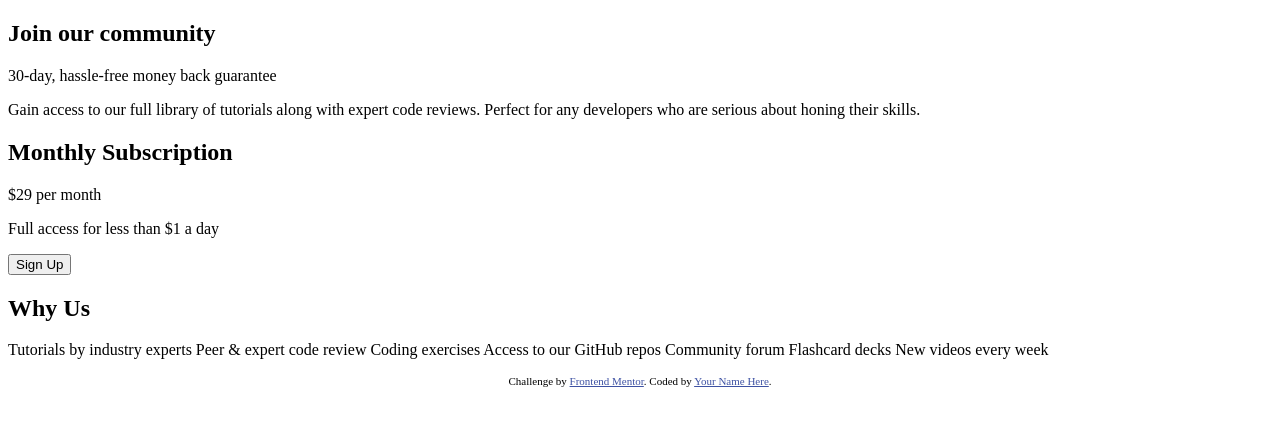
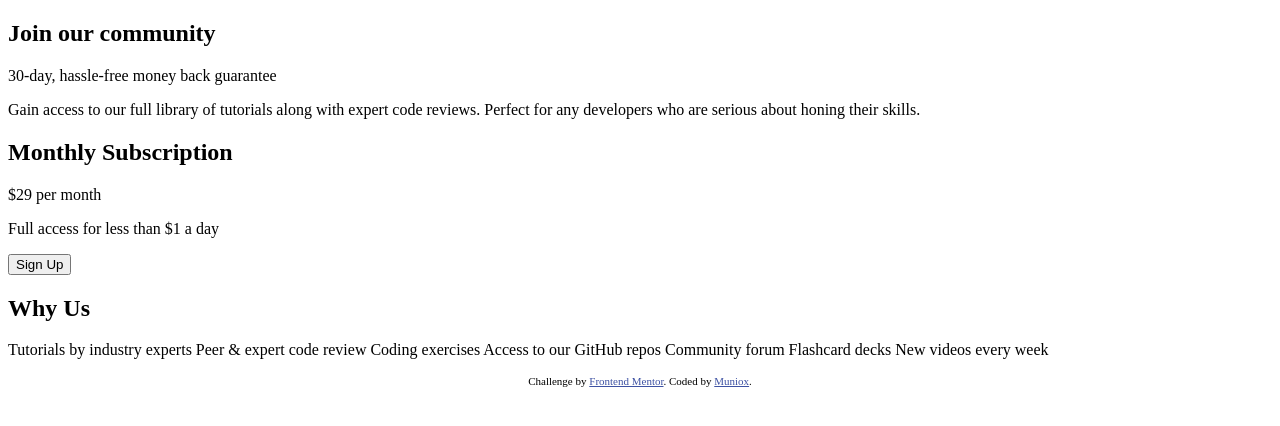
Before and after one commit to Muniox/single-price-grid-component-master, a plain HTML site: page index.html in a window 1280 px wide. Drawn offline with Linux system fonts and the light colour scheme.

Commit message:
Add link and name for coded by

```diff
--- a/index.html
+++ b/index.html
@@ -57,7 +57,7 @@
         Challenge by
         <a href="https://www.frontendmentor.io?ref=challenge" target="_blank"
           >Frontend Mentor</a
-        >. Coded by <a href="#">Your Name Here</a>.
+        >. Coded by <a href="https://github.com/Muniox">Muniox</a>.
       </p>
     </footer>
   </body>
```
